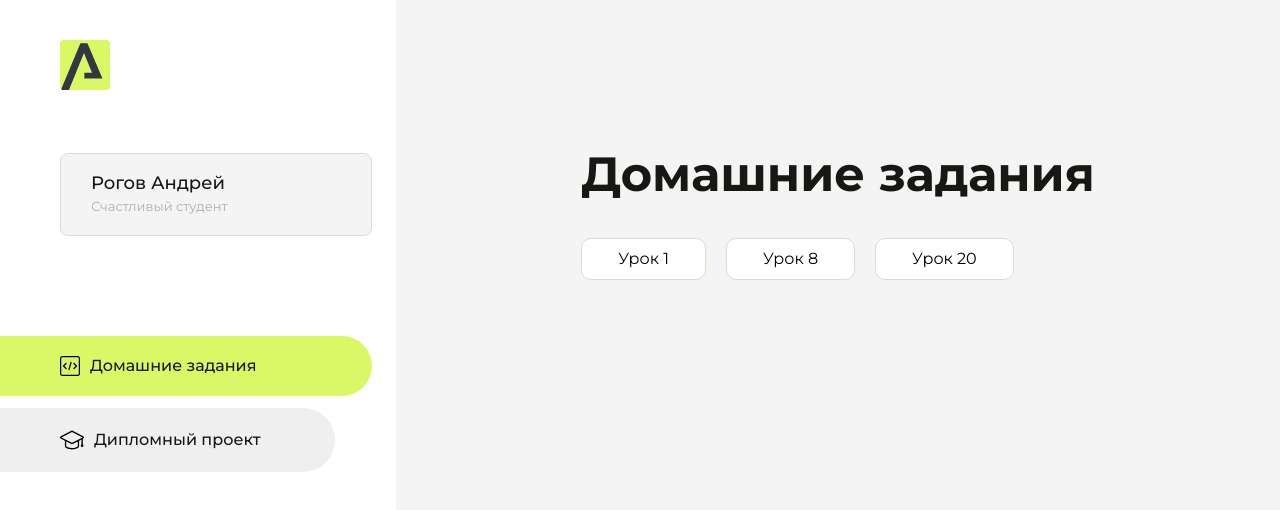
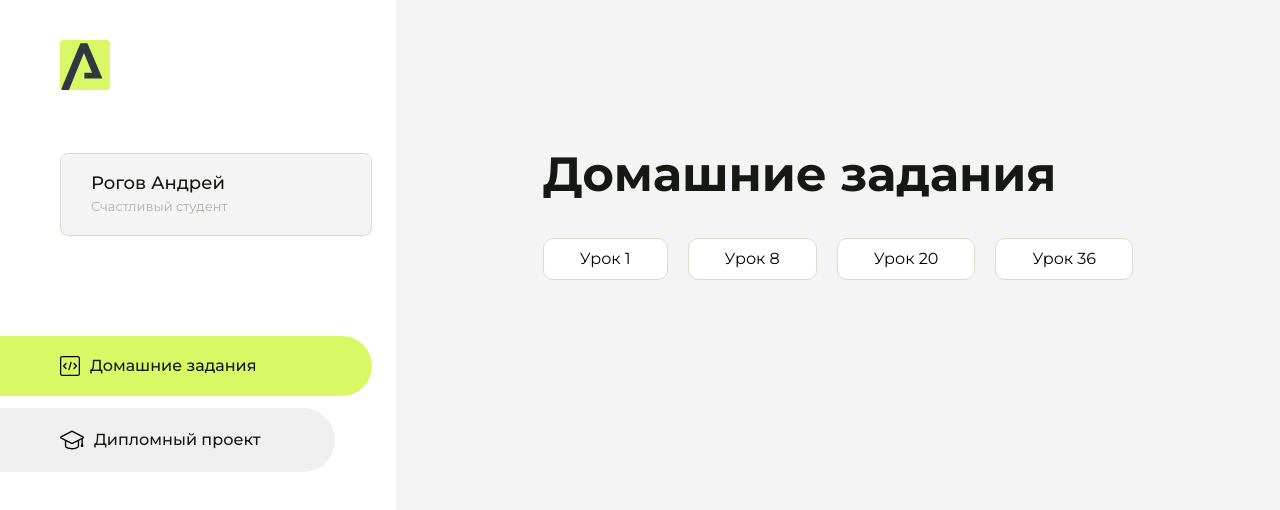
Before and after one commit to AiromanR/homework, a plain HTML site: page index.html in a window 1280 px wide. Drawn offline with Linux system fonts and the light colour scheme.

Commit message:
Update index.html

```diff
--- a/index.html
+++ b/index.html
@@ -101,6 +101,9 @@
                     <li class="content__list-item">
                         <a href="lesson20/index.html">Урок 20</a>
                     </li>
+                    <li class="content__list-item">
+                        <a href="lesson36/index.html">Урок 36</a>
+                    </li>
                 </ul>
             </div>
             <div class="content__block hidden" id="diplomBlock">
```
